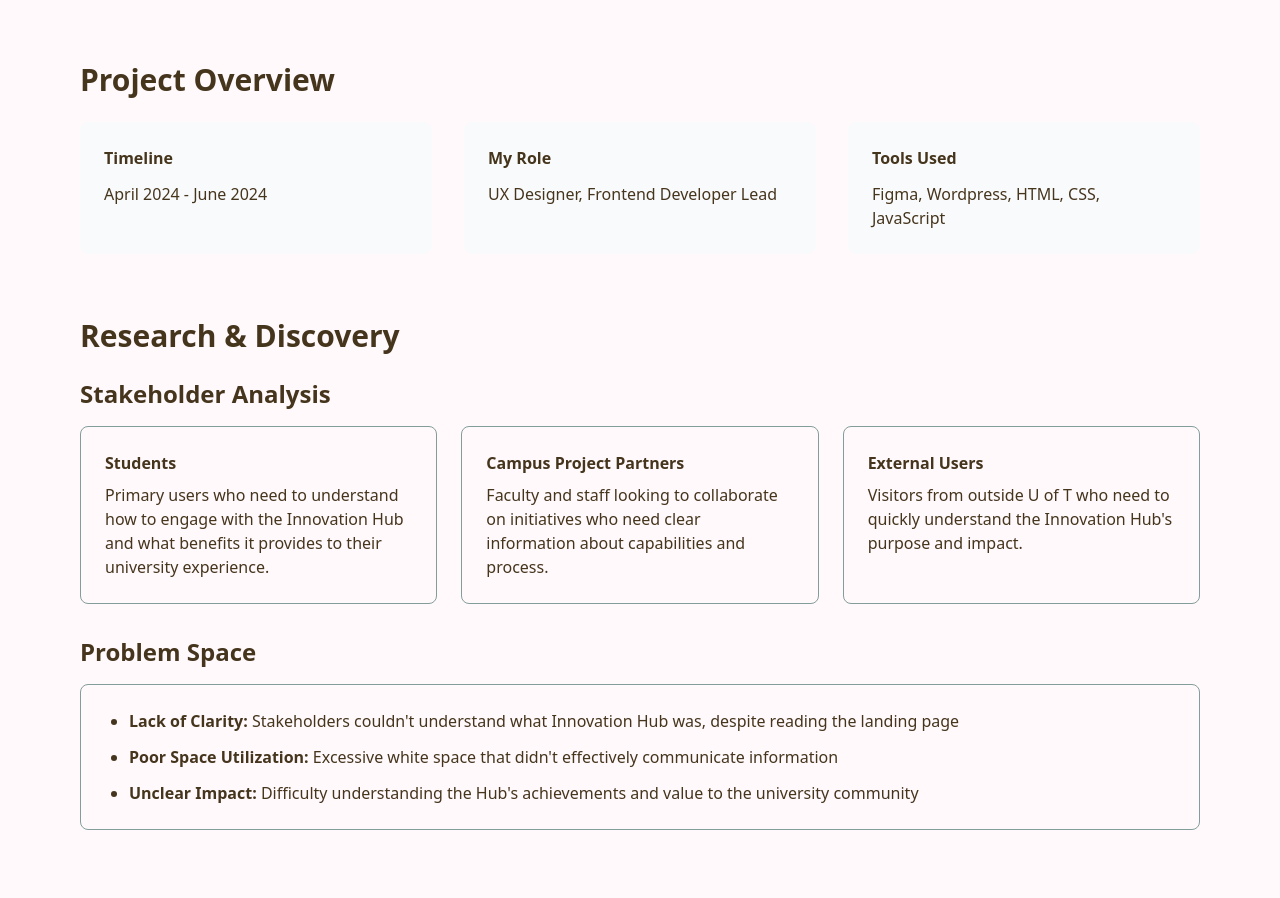
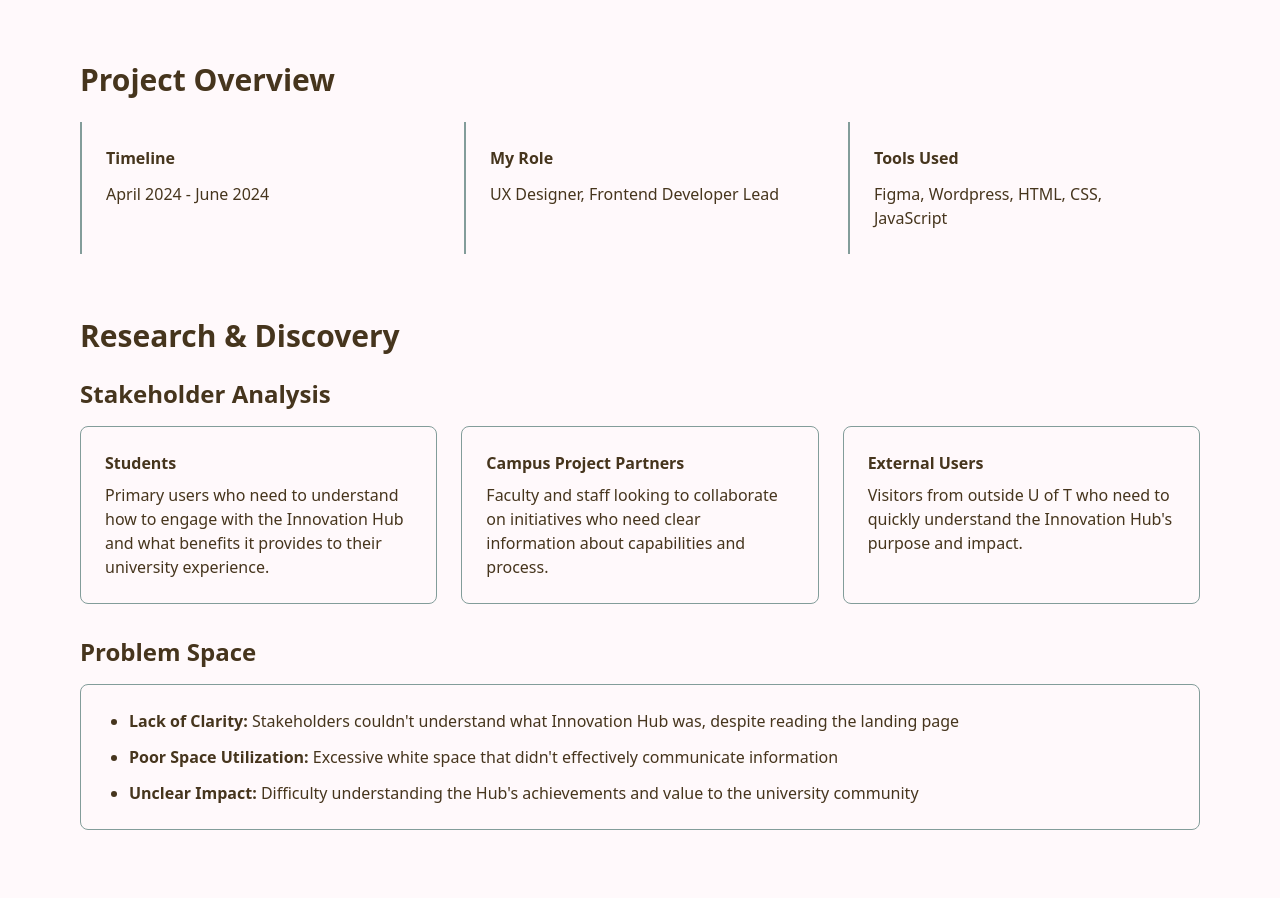
Before and after one commit to davidjamesdimalanta/portfolio_v2, a Next.js app: page /innovation-hub in a window 1280 px wide. Shown: the part 1107-2005 px from the top of the page. Built offline with nearby package versions, Linux system fonts and the light colour scheme.

Commit message:
apostrophe fix

```diff
--- a/app/(casestudies)/innovation-hub/page.js
+++ b/app/(casestudies)/innovation-hub/page.js
@@ -9,7 +9,7 @@ export default function InnovationHubCaseStudy() {
       {/* Hero Section */}
       <div className="mb-16">
         <h1 className="text-4xl font-bold">Innovation Hub Website Redesign</h1>
-        <h2 className="text-3xl mb-6">A UX case study on improving clarity, impact, and user experience for the University of Toronto's Innovation Hub.</h2>
+        <h2 className="text-3xl mb-6">A UX case study on improving clarity, impact, and user experience for the University of Toronto&apos;s Innovation Hub.</h2>
         <Image
           src="/ihub assets/Landing_Snapshot_new.png"
           alt="Innovation Hub Redesigned Landing Page"
@@ -23,15 +23,15 @@ export default function InnovationHubCaseStudy() {
       <section className="mb-16">
         <h2 className="text-3xl font-bold mb-6">Project Overview</h2>
         <div className="grid md:grid-cols-3 gap-8">
-          <div className="bg-gray-50 p-6 rounded-lg">
+          <div className="border-l-2 border-medium-light p-6">
             <h3 className="font-semibold mb-3">Timeline</h3>
             <p>April 2024 - June 2024</p>
           </div>
-          <div className="bg-gray-50 p-6 rounded-lg">
+          <div className="border-l-2 border-medium-light p-6">
             <h3 className="font-semibold mb-3">My Role</h3>
             <p>UX Designer, Frontend Developer Lead</p>
           </div>
-          <div className="bg-gray-50 p-6 rounded-lg">
+          <div className="border-l-2 border-medium-light p-6">
             <h3 className="font-semibold mb-3">Tools Used</h3>
             <p>Figma, Wordpress, HTML, CSS, JavaScript</p>
           </div>
@@ -54,16 +54,16 @@ export default function InnovationHubCaseStudy() {
           </div>
           <div className="border border-medium-light p-6 rounded-lg">
             <h4 className="font-bold mb-2">External Users</h4>
-            <p>Visitors from outside U of T who need to quickly understand the Innovation Hub's purpose and impact.</p>
+            <p>Visitors from outside U of T who need to quickly understand the Innovation Hub&apos;s purpose and impact.</p>
           </div>
         </div>
 
         <h3 className="text-2xl font-semibold mb-4">Problem Space</h3>
         <div className="border border-medium-light p-6 rounded-lg mb-8">
           <ul className="list-disc pl-6 space-y-3">
-            <li><strong>Lack of Clarity:</strong> Stakeholders couldn't understand what Innovation Hub was, despite reading the landing page</li>
-            <li><strong>Poor Space Utilization:</strong> Excessive white space that didn't effectively communicate information</li>
-            <li><strong>Unclear Impact:</strong> Difficulty understanding the Hub's achievements and value to the university community</li>
+            <li><strong>Lack of Clarity:</strong> Stakeholders couldn&apos;t understand what Innovation Hub was, despite reading the landing page</li>
+            <li><strong>Poor Space Utilization:</strong> Excessive white space that didn&apos;t effectively communicate information</li>
+            <li><strong>Unclear Impact:</strong> Difficulty understanding the Hub&apos;s achievements and value to the university community</li>
           </ul>
         </div>
       </section>
@@ -79,7 +79,7 @@ export default function InnovationHubCaseStudy() {
 
         <div>
           <h3 className="text-2xl font-semibold mb-4">Design Iterations</h3>
-          <p className="mb-4">After creating multiple iterations of the landing page, we conducted usability evaluations with users to see which variations were most effective at communicating the Innovation Hub's purpose and impact.</p>
+          <p className="mb-4">After creating multiple iterations of the landing page, we conducted usability evaluations with users to see which variations were most effective at communicating the Innovation Hub&apos;s purpose and impact.</p>
           <Image
             src="/ihub assets/iterations_snapshot.png"
             alt="Design Iterations"
@@ -97,7 +97,7 @@ export default function InnovationHubCaseStudy() {
         <div className="grid md:grid-cols-2 gap-8 mb-12">
           <div className="relative border border-medium-light p-6 rounded-lg overflow-hidden min-h-[350px]">
             <h3 className="text-xl font-semibold mb-3">Clear Language</h3>
-            <p className="mb-4">Simplified and refined content to ensure visitors immediately understand the Innovation Hub's purpose and offerings.</p>
+            <p className="mb-4">Simplified and refined content to ensure visitors immediately understand the Innovation Hub&apos;s purpose and offerings.</p>
             <Image
               src="/ihub assets/clear_language.png"
               alt="Innovation Hub website before redesign"
@@ -145,7 +145,7 @@ export default function InnovationHubCaseStudy() {
       {/* Reflections */}
       <section className="mb-16">
         <h2 className="text-3xl font-bold mb-6">Reflections</h2>
-        <p className="mb-4">This project was a great opportunity to work with stakeholders to improve the Innovation Hub's website. It was also a great opportunity to learn about the importance of clear language and visual design in user experience.</p>
+        <p className="mb-4">This project was a great opportunity to work with stakeholders to improve the Innovation Hub&apos;s website. It was also a great opportunity to learn about the importance of clear language and visual design in user experience.</p>
         <button className=" border border-medium-light font-semibold px-4 py-2 rounded-md">See the full website here</button>
       </section>
 
```
